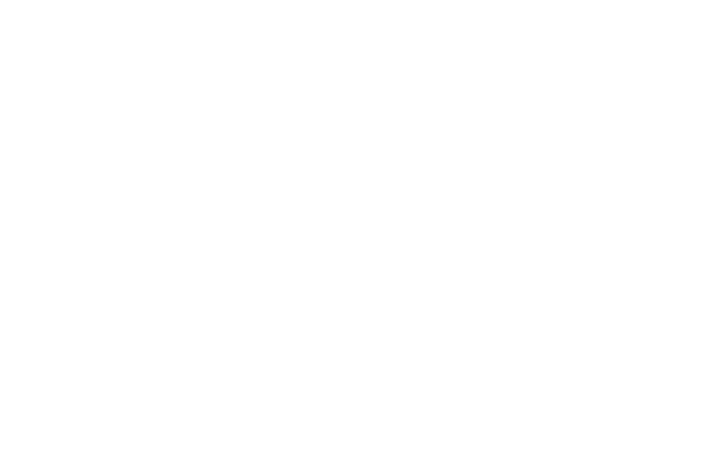
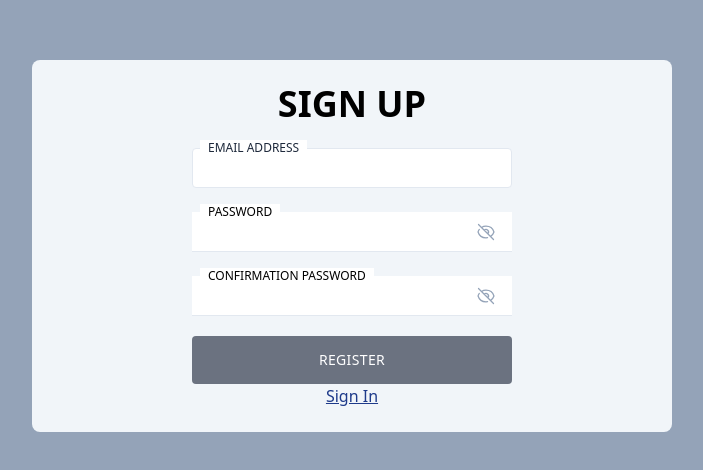
Before and after one commit to ckw28502/taskflare-reactjs, a React (Vite) app: page /register in a window 1280 px wide. Before the commit this address had no page. Shown: the part 154-624 px from the top of the page, without its empty margins (288-991 px from the left). Built offline with nearby package versions, Linux system fonts and the light colour scheme.

Commit message:
feat: register feature implemented

```diff
--- a/package.json
+++ b/package.json
@@ -15,6 +15,7 @@
   },
   "dependencies": {
     "autoprefixer": "^10.4.18",
+    "axios": "^1.6.7",
     "formik": "^2.4.5",
     "postcss": "^8.4.35",
     "prop-types": "^15.8.1",
--- a/src/components/InputComponent.jsx
+++ b/src/components/InputComponent.jsx
@@ -6,15 +6,15 @@
 
   return (
     <>
-      <div className="relative my-1 lg:w-80 sm:w-3/4">
+      <div className="relative mt-1 mb-5 lg:w-80 sm:w-3/4">
         <input
           {...props}
           {...field}
-          className="peer relative h-10 w-full rounded border border-slate-200 px-4 text-sm text-slate-500 placeholder-transparent outline-none transition-all autofill:bg-white invalid:border-pink-500 invalid:text-pink-500 focus:border-emerald-500 focus:outline-none invalid:focus:border-pink-500 focus-visible:outline-none disabled:cursor-not-allowed disabled:bg-slate-50 disabled:text-slate-400"
+          className="peer relative h-10 w-full rounded border border-slate-200 px-4 text-sm text-slate-900 placeholder-transparent outline-none transition-all autofill:bg-white invalid:border-pink-500 invalid:text-pink-500 focus:border-emerald-500 focus:outline-none invalid:focus:border-pink-500 focus-visible:outline-none disabled:cursor-not-allowed disabled:bg-slate-50 disabled:text-slate-400"
         />
         <label
           htmlFor={props.id}
-          className="absolute left-2 -top-2 z-[1] cursor-text px-2 text-xs text-slate-400 transition-all before:absolute before:top-0 before:left-0 before:z-[-1] before:block before:h-full before:w-full before:bg-white before:transition-all peer-placeholder-shown:top-2.5 peer-placeholder-shown:text-sm peer-autofill:-top-2 peer-required:after:text-pink-500 peer-required:after:content-['\00a0*'] peer-invalid:text-pink-500 peer-focus:-top-2 peer-focus:cursor-default peer-focus:text-xs peer-focus:text-emerald-500 peer-invalid:peer-focus:text-pink-500 peer-disabled:cursor-not-allowed peer-disabled:text-slate-400 peer-disabled:before:bg-transparent"
+          className="absolute left-2 -top-2 z-[1] cursor-text px-2 text-xs text-slate-800 transition-all before:absolute before:top-0 before:left-0 before:z-[-1] before:block before:h-full before:w-full before:bg-white before:transition-all peer-placeholder-shown:top-2.5 peer-placeholder-shown:text-sm peer-autofill:-top-2 peer-required:after:text-pink-500 peer-required:after:content-['\00a0*'] peer-invalid:text-pink-500 peer-focus:-top-2 peer-focus:cursor-default peer-focus:text-xs peer-focus:text-emerald-500 peer-invalid:peer-focus:text-pink-500 peer-disabled:cursor-not-allowed peer-disabled:text-slate-400 peer-disabled:before:bg-transparent"
         >
           {props.label.toUpperCase()}
         </label>
--- a/src/components/PasswordComponent.jsx
+++ b/src/components/PasswordComponent.jsx
@@ -11,16 +11,16 @@
 
   return (
     <>
-      <div className="relative my-6 lg:w-80 sm:w-3/4">
+      <div className="relative mt-1 mb-5 lg:w-80 sm:w-3/4">
         <input
           type={showPassword ? "text" : "password"}
           {...field}
           {...props}
-          className="peer relative h-10 w-full border-b border-slate-200 px-4 pr-12 text-sm text-slate-500 placeholder-transparent outline-none transition-all autofill:bg-white invalid:border-pink-500 invalid:text-pink-500 focus:border-emerald-500 focus:outline-none invalid:focus:border-pink-500 focus-visible:outline-none disabled:cursor-not-allowed disabled:bg-slate-50 disabled:text-slate-400"
+          className="peer relative h-10 w-full border-b border-slate-200 px-4 pr-12 text-sm text-slate-900 placeholder-transparent outline-none transition-all autofill:bg-white invalid:border-pink-500 invalid:text-pink-500 focus:border-emerald-500 focus:outline-none invalid:focus:border-pink-500 focus-visible:outline-none disabled:cursor-not-allowed disabled:bg-slate-50 disabled:text-slate-400"
         />
         <label
           htmlFor={props.id}
-          className="absolute left-2 -top-2 z-[1] cursor-text px-2 text-xs text-slate-400 transition-all before:absolute before:top-0 before:left-0 before:z-[-1] before:block before:h-full before:w-full before:bg-white before:transition-all peer-placeholder-shown:top-2.5 peer-placeholder-shown:text-sm peer-autofill:-top-2 peer-required:after:text-pink-500 peer-required:after:content-['\00a0*'] peer-invalid:text-pink-500 peer-focus:-top-2 peer-focus:cursor-default peer-focus:text-xs peer-focus:text-emerald-500 peer-invalid:peer-focus:text-pink-500 peer-disabled:cursor-not-allowed peer-disabled:text-slate-400 peer-disabled:before:bg-transparent"
+          className="absolute left-2 -top-2 z-[1] cursor-text px-2 text-xs text-slate-00 transition-all before:absolute before:top-0 before:left-0 before:z-[-1] before:block before:h-full before:w-full before:bg-white before:transition-all peer-placeholder-shown:top-2.5 peer-placeholder-shown:text-sm peer-autofill:-top-2 peer-required:after:text-pink-500 peer-required:after:content-['\00a0*'] peer-invalid:text-pink-500 peer-focus:-top-2 peer-focus:cursor-default peer-focus:text-xs peer-focus:text-emerald-500 peer-invalid:peer-focus:text-pink-500 peer-disabled:cursor-not-allowed peer-disabled:text-slate-400 peer-disabled:before:bg-transparent"
         >
           {props.label.toUpperCase()}
         </label>
@@ -70,7 +70,7 @@
             />
           </svg>
         )}
-        <ErrorMessage name="password" component="div" className="text-red-500 text-sm" />
+        <ErrorMessage name={props.name} component="div" className="text-red-500 text-sm" />
       </div>
     </>
   )
--- a/src/main.jsx
+++ b/src/main.jsx
@@ -5,12 +5,15 @@
 import Login from "./pages/landing pages/Login.jsx";
 import LandingContainer from "./pages/landing pages/LandingContainer.jsx";
 import { ToastContainer } from "react-toastify";
+import Register from "./pages/landing pages/Register.jsx";
+import NotFound from "./pages/NotFound.jsx";
 
 
 ReactDOM.createRoot(document.getElementById("root")).render(
   <React.StrictMode>
     <Router>
       <Routes>
+        {/* Auth routes */}
         <Route
           path="/login"
           element={
@@ -19,6 +22,15 @@
             </LandingContainer>
           }
         />
+        <Route
+          path="/register"
+          element={
+            <LandingContainer>
+              <Register />
+            </LandingContainer>
+          }
+        />
+        <Route path="*" element={<NotFound />} />
       </Routes>
     </Router>
     <ToastContainer />
--- /dev/null
+++ b/src/pages/NotFound.jsx
@@ -0,0 +1,12 @@
+function NotFound() {
+    return (
+        <div className="flex justify-center item-center h-screen">
+            <img
+                src="https://media.giphy.com/media/v1.Y2lkPTc5MGI3NjExZTIyb3Z0Z3djMXhhdTRvNXlpbDRna2Z5NXh4Z3p1aTFtdHFqMmI4YyZlcD12MV9naWZzX3NlYXJjaCZjdD1n/ZgceKbHGFbbNZDQpLw/giphy.gif"
+                alt="404 GIF"
+            />
+        </div>
+    )
+}
+
+export default NotFound;
--- a/src/pages/landing pages/Login.jsx
+++ b/src/pages/landing pages/Login.jsx
@@ -27,14 +27,14 @@
             >
                 {({ isSubmitting })=>(
                     <Form className="place-self-center justify-self-center flex flex-col">
-                        <InputComponent required type="email" name="email" label="Email Address" id="login-email"/>
-                        <PasswordComponent required name="password" label="Password" id="login-password"/>
+                        <InputComponent type="text" name="email" label="Email Address" id="login-email"/>
+                        <PasswordComponent name="password" label="Password" id="login-password"/>
                         <ButtonComponent type="submit" disabled={isSubmitting} color="gray" name="login" id="login-button" />
                     </Form>
                 )}
             </Formik>
             <Link to={"/register"} >
-                <p className="text-blue-500 hover:text-purple-500 underline cursor-pointer">Sign Up</p>
+                <p className="text-blue-900 hover:text-purple-900 underline cursor-pointer">Sign Up</p>
             </Link>
         </>
     )
--- /dev/null
+++ b/src/pages/landing pages/Register.jsx
@@ -0,0 +1,57 @@
+import { Link } from "react-router-dom";
+import InputComponent from "../../components/InputComponent"
+import { Form, Formik } from "formik";
+import * as Yup from 'yup';
+import PasswordComponent from "../../components/PasswordComponent";
+import ButtonComponent from "../../components/ButtonComponent";
+import register from "../../services/auth/register"
+import toastify from "../../tools/toastify";
+import getError from "../../tools/error handling/error";
+
+
+function Register() {
+
+    const validationSchema = Yup.object().shape({
+        email: Yup.string().email('Invalid email address').required('Email is required'),
+        password: Yup.string().required('Password is required'),
+        confirmationPassword: Yup.string().required('Confirmation password is required')
+        .oneOf([Yup.ref('password'), null], 'Passwords must match')
+    });
+
+    function submit(values) {
+        register(values)
+        .then(() => toastify.success("You are registered now!"))
+        .catch(res => {
+            const message = getError(res.response.data.message);
+            toastify.error(message);
+        })
+    }
+
+    return(
+        <>
+            <h1 className="text-4xl font-bold mb-5">SIGN UP</h1>
+            <Formik
+                initialValues={{ email: "", password: "", confirmationPassword: "" }}
+                validationSchema={validationSchema}
+                onSubmit={values => submit(values)}
+                validateOnChange={true}
+                >
+                    <Form className="place-self-center justify-self-center flex flex-col">
+                        <InputComponent type="text" name="email" label="Email Address" id="register-email"/>
+                        <PasswordComponent name="password" label="Password" id="register-password"/>
+                        <PasswordComponent
+                            name="confirmationPassword"
+                            label="Confirmation Password"
+                            id="register-confirmation-password"
+                        />
+                        <ButtonComponent type="submit" color="gray" name="register" id="register-button" />
+                    </Form>
+            </Formik>
+            <Link to={"/login"} >
+                <p className="text-blue-900 hover:text-purple-900 underline cursor-pointer">Sign In</p>
+            </Link>
+        </>
+    )
+}
+
+export default Register;
--- /dev/null
+++ b/src/services/auth/register.js
@@ -0,0 +1,7 @@
+import axios from "axios";
+
+async function register(request) {
+    await axios.post(`${import.meta.env.VITE_SERVER_URI}/register`,request);
+}
+
+export default register;
--- /dev/null
+++ b/src/tools/error handling/error.js
@@ -0,0 +1,7 @@
+import errors from "./error.json"
+
+function getError(errorCode) {
+    return errors[errorCode] || "Oops, something went wrong!";
+}
+
+export default getError;
--- /dev/null
+++ b/src/tools/error handling/error.json
@@ -0,0 +1,7 @@
+{
+    "CONFIRMATION_PASSWORD_REQUIRED": "Confirmation password field is required!",
+    "EMAIL_EXISTS": "Email already registered!",
+    "EMAIL_REQUIRED": "Email field is required!",
+    "EMAIL_INVALID": "Email is invalid!",
+    "PASSWORD_REQUIRED": "Password field is required!"
+}
--- /dev/null
+++ b/src/tools/toastify.js
@@ -0,0 +1,24 @@
+import { Bounce, toast } from "react-toastify";
+import 'react-toastify/dist/ReactToastify.css';
+
+const config = {
+    position: "bottom-right",
+    autoClose: 5000,
+    hideProgressBar: false,
+    closeOnClick: true,
+    pauseOnHover: true,
+    draggable: true,
+    progress: undefined,
+    theme: "colored",
+    transition: Bounce,
+    };
+
+function error(text) {
+    toast.error(text, config);
+}
+
+function success(text){
+    toast.success(text, config)
+}
+
+export default { error, success };
```
Also changed, not shown: .eslintrc.cjs, 2 other files (tests, documents, lock files or other folders).
